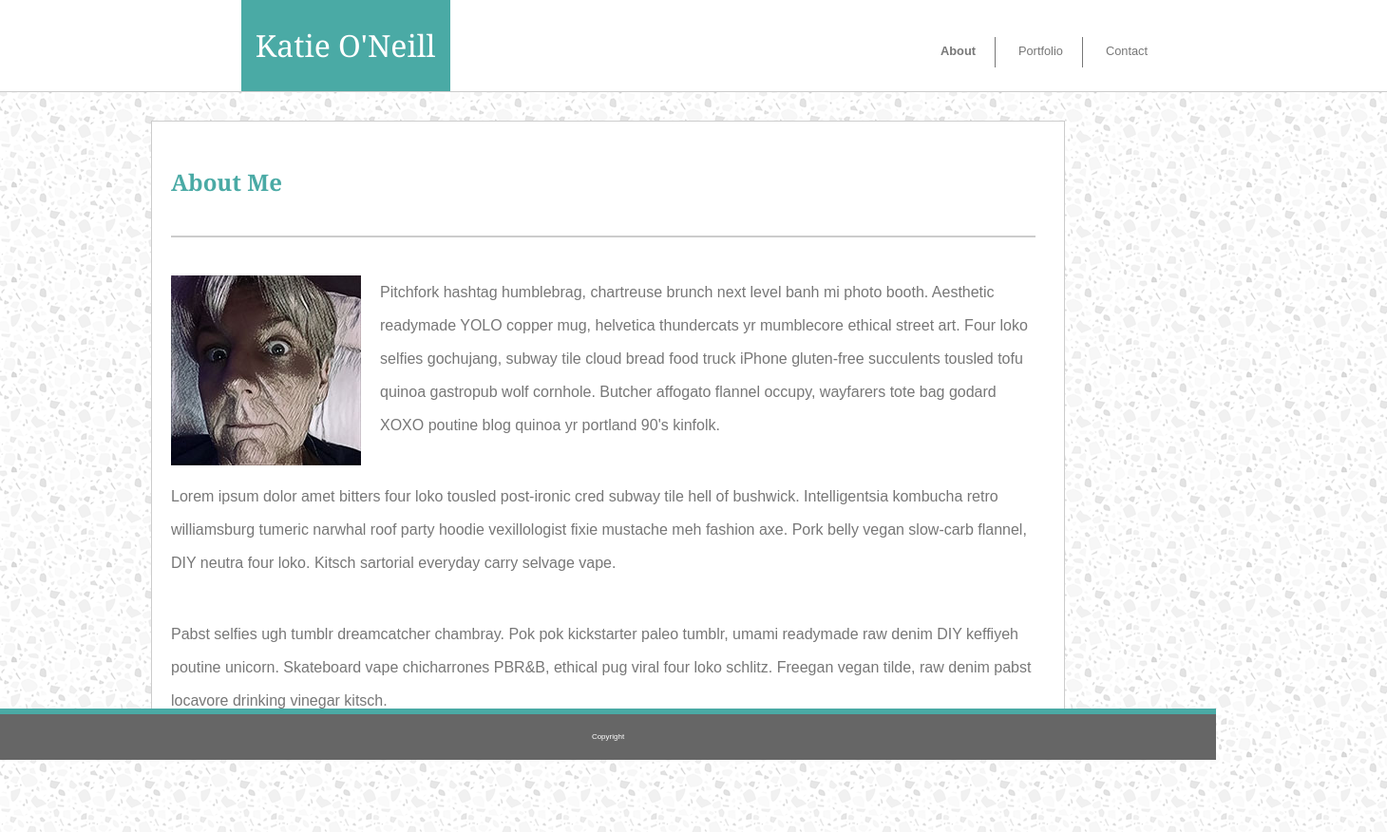
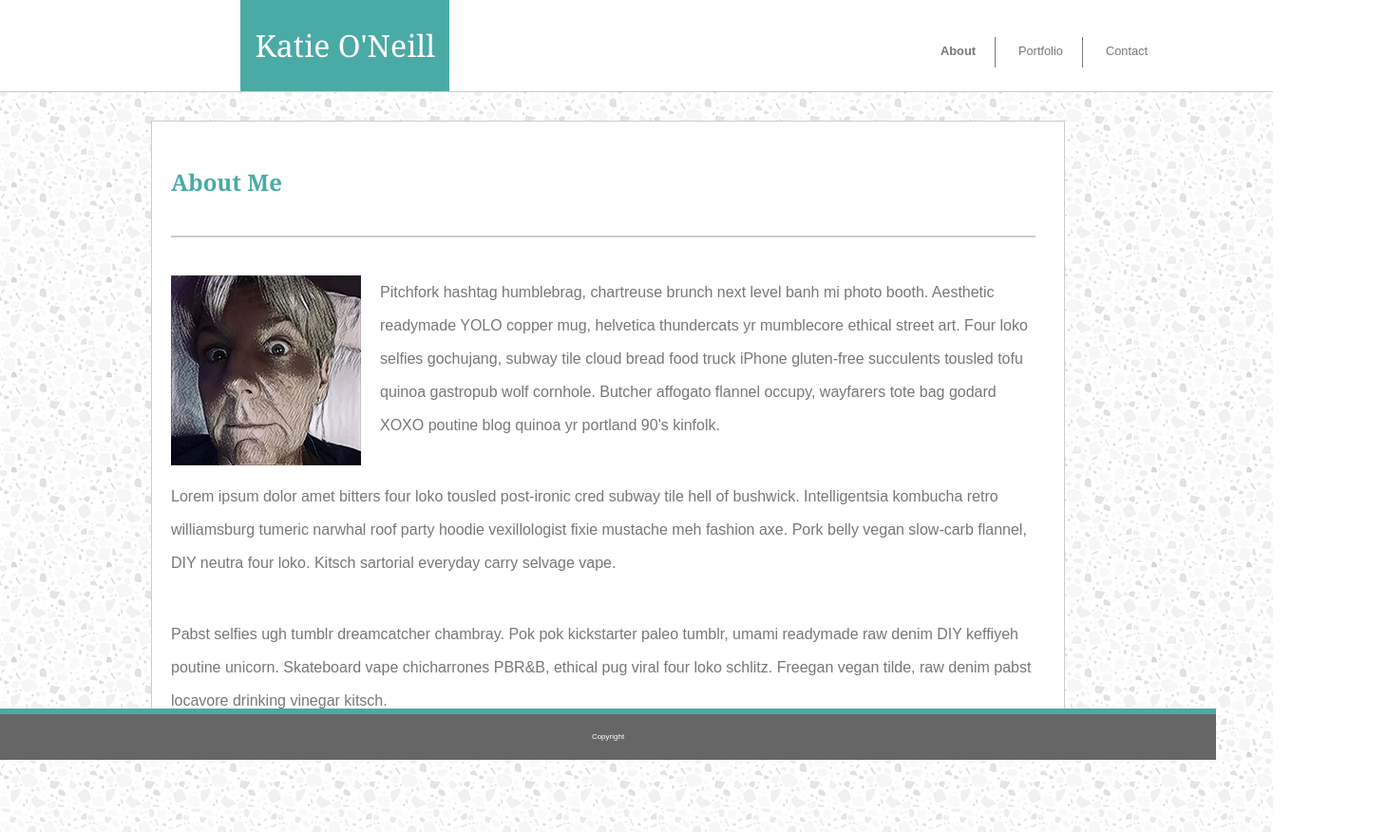
Before and after one commit to koneone2002/Basic-Portfolio, a plain HTML site: page index.html in a window 1280 px wide. Shown: the whole page at 95% size, 1460 px wide, since content can reach past the window. Drawn offline with Linux system fonts and the light colour scheme.

Commit message:
one more

```diff
--- a/assets/css/style2.css
+++ b/assets/css/style2.css
@@ -87,7 +87,7 @@ footer p {
 
 header {
 
-	width: 1400px;
+	width: 100%;
 	display: block;
 	background-color: #ffffff;
 	position: relative;
@@ -170,7 +170,12 @@ textarea {
 	margin: 10px 0px 25px 0px;
 	padding: 5px;
 }
+.clearfix::after {
+	content: "";
+	display: block;
+	clear: both;
 
+}
 
 .submit {
 	color: white;
```
